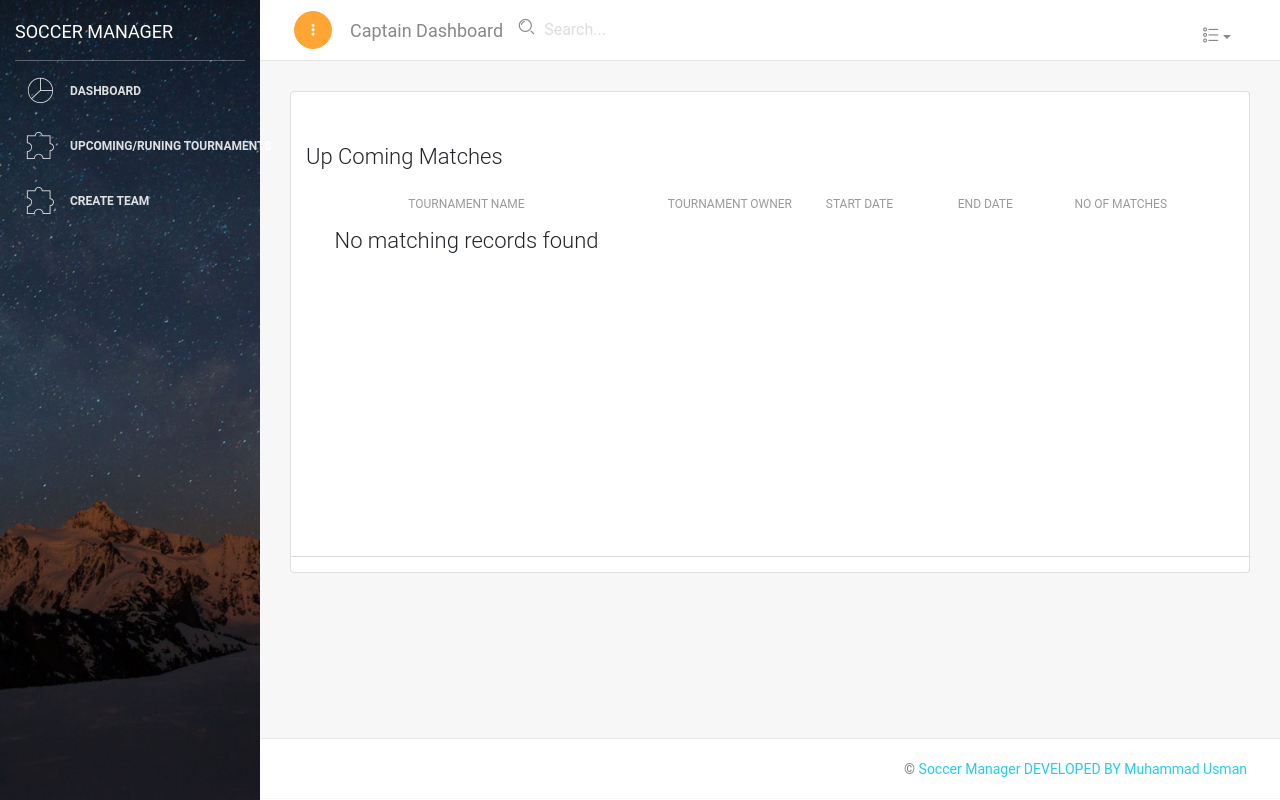
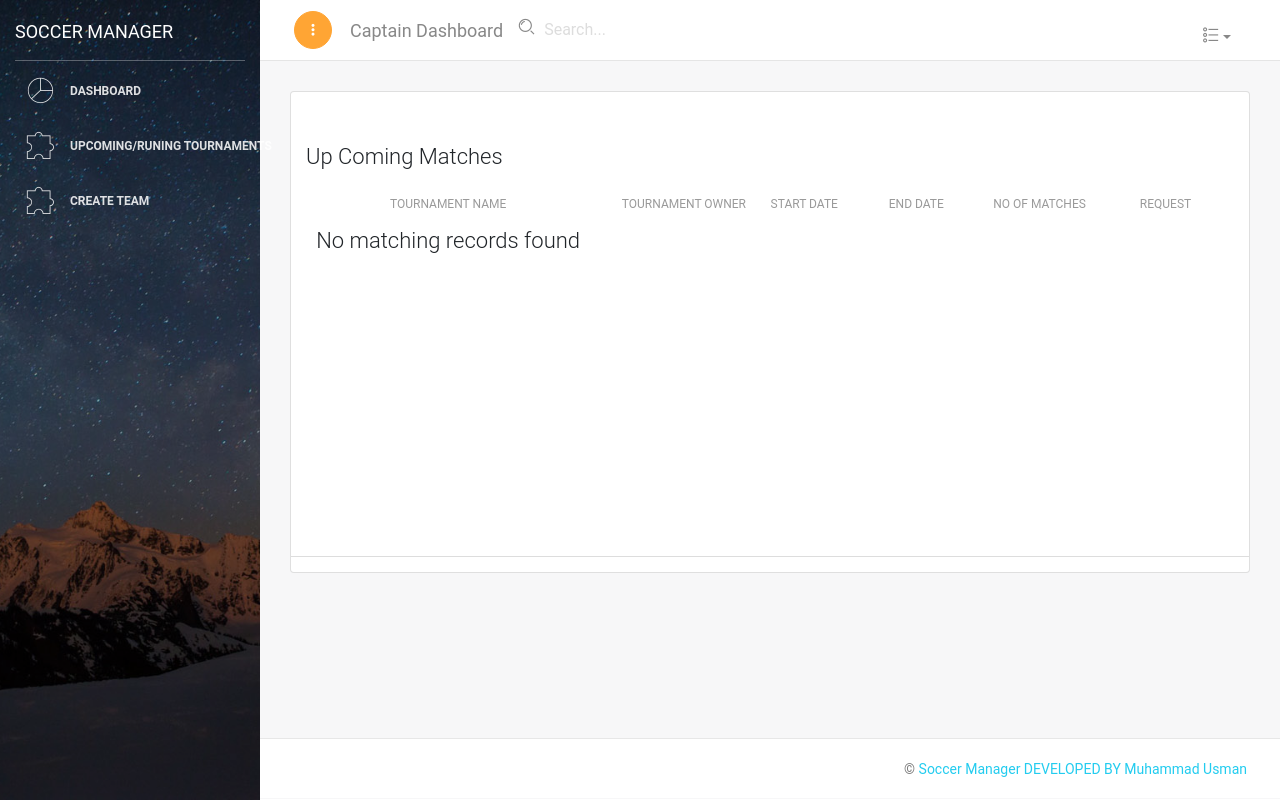
Before and after one commit to MUsman27665/SoccerManager, a Django app: page /upruntournaments in a window 1280 px wide. Run offline with Django 3.2, Linux system fonts and the light colour scheme; data that the repository does not hold is empty; some libraries are stand-ins or nearby versions.

Commit message:
some changes

```diff
--- a/soccer/admin.py
+++ b/soccer/admin.py
@@ -2,3 +2,6 @@ from django.contrib import admin
 from .models import *
 # Register your models here.
 admin.site.register(User)
+admin.site.register(Team)
+admin.site.register(Tournament)
+admin.site.register(Match)
--- a/soccer/templates/examples/upruntournaments.html
+++ b/soccer/templates/examples/upruntournaments.html
@@ -25,6 +25,8 @@
                         <th data-field="address" data-sortable="true">Start Date</th>
                         <th data-field="phonenumber" data-sortable="true">End Date</th>
                         <th data-field="zipcode" data-sortable="true">No of matches</th>
+                        <th data-field="request" data-sortable="true">Request</th>
+
                     </thead>
                     <tbody>
                         {% for uprun in upruntournaments %}
@@ -34,6 +36,9 @@
                                 <td> {{ uprun.Start_date }} </td>
                                 <td> {{ uprun.End_date }} </td>
                                 <td> {{ uprun.no_of_matches }} </td>
+                                <td>
+                                    <a href="{% url 'sendrequest' tournament.id %}">View Teams</a>
+                                </td>
                             </tr>
                         {% endfor %}
                     </tbody>
--- a/soccer/urls.py
+++ b/soccer/urls.py
@@ -41,5 +41,6 @@ urlpatterns = [
     path('upruntournaments', upruntournaments, name='upruntournaments'),
     path('allcaptain/', allcaptain, name='allcaptain'),
     path('createTeam/', createTeam, name='createTeam'),
+    path('sendrequest/', sendrequest, name='sendrequest'),
     path('addcaptain/', addcaptain, name='addcaptain'),
 ] + static(settings.STATIC_URL, document_root=settings.STATIC_ROOT)
--- a/soccer/views.py
+++ b/soccer/views.py
@@ -104,6 +104,13 @@ def upruntournaments(request):
     return render(request, 'examples/upruntournaments.html', context)
 
 
+def sendrequest(request):
+    now = timezone.now()
+    upruntournaments = Tournament.objects.filter(Start_date__gte=now).order_by('Start_date') \
+                       | Tournament.objects.filter(End_date__gte=now).order_by('End_date')
+    context = {'upruntournaments': upruntournaments}
+    return render(request, 'examples/upruntournaments.html', context)
+
 def createTeam(request):
     if request.method == 'POST':
         Team.objects.create(Captain_name=User.objects.get(id=request.user.id),
@@ -147,22 +154,22 @@ def addOrganizer(request):
 
 def addcaptain(request):
     if request.method == 'POST':
-        User.objects.create(username=request.POST['username'],
+        User.objects.create(first_name=request.POST['name'],
+                            username=request.POST['username'],
                             password=request.POST['password'],
-                            is_organizer=False
-                            )
-        Captain.objects.create(
-            name=request.POST['name'],
-            address=request.POST['address'],
-            phone_number=request.POST['phoneno'],
-        )
+                            name=request.POST['name'],
+                            address=request.POST['address'],
+                            phone_number=request.POST['phoneno'],
+                            email=request.POST['cap_email'],
+                            user_type=3
+                                )
         return redirect('allcaptain')
     else:
         return render(request, 'examples/addcaptain.html')
 
 
 def allcaptain(request):
-    captains = User.objects.filter(is_organizer=False, is_superuser=False)
+    captains = User.objects.filter(user_type=3)
     context = {'captains': captains}
     return render(request, 'examples/captains.html', context)
 
```
